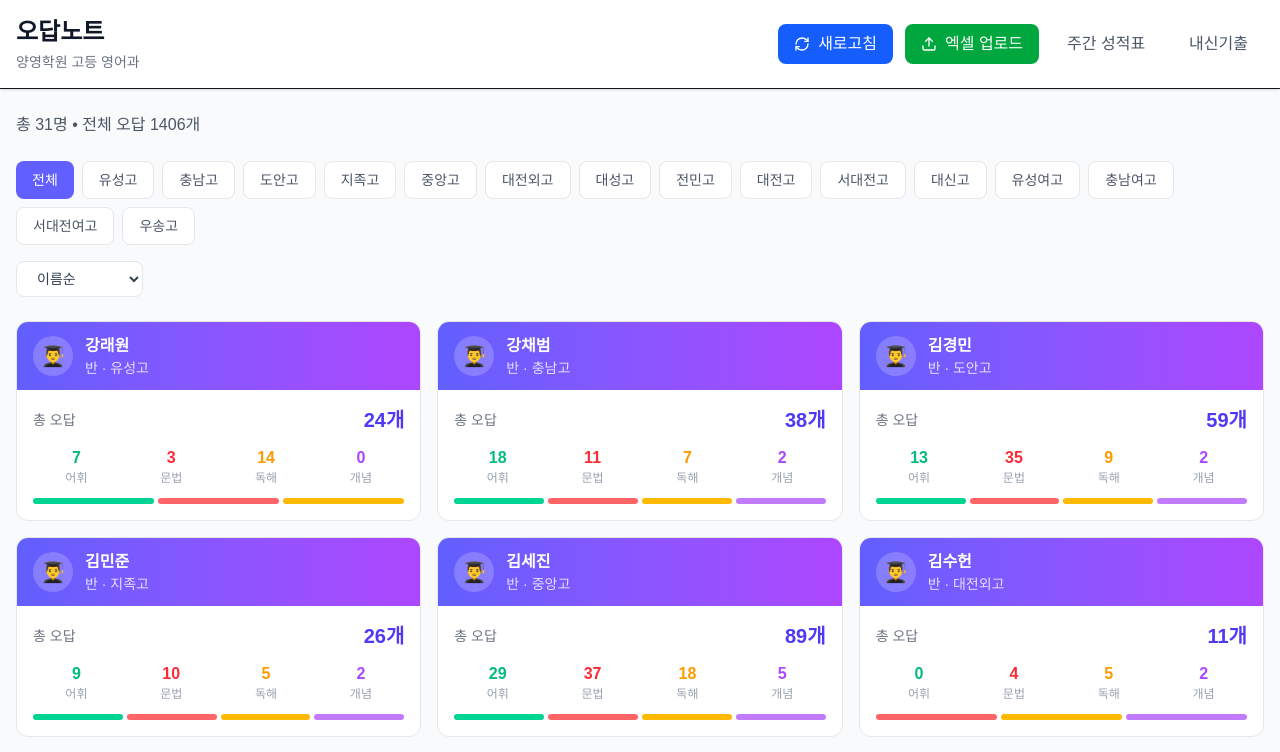
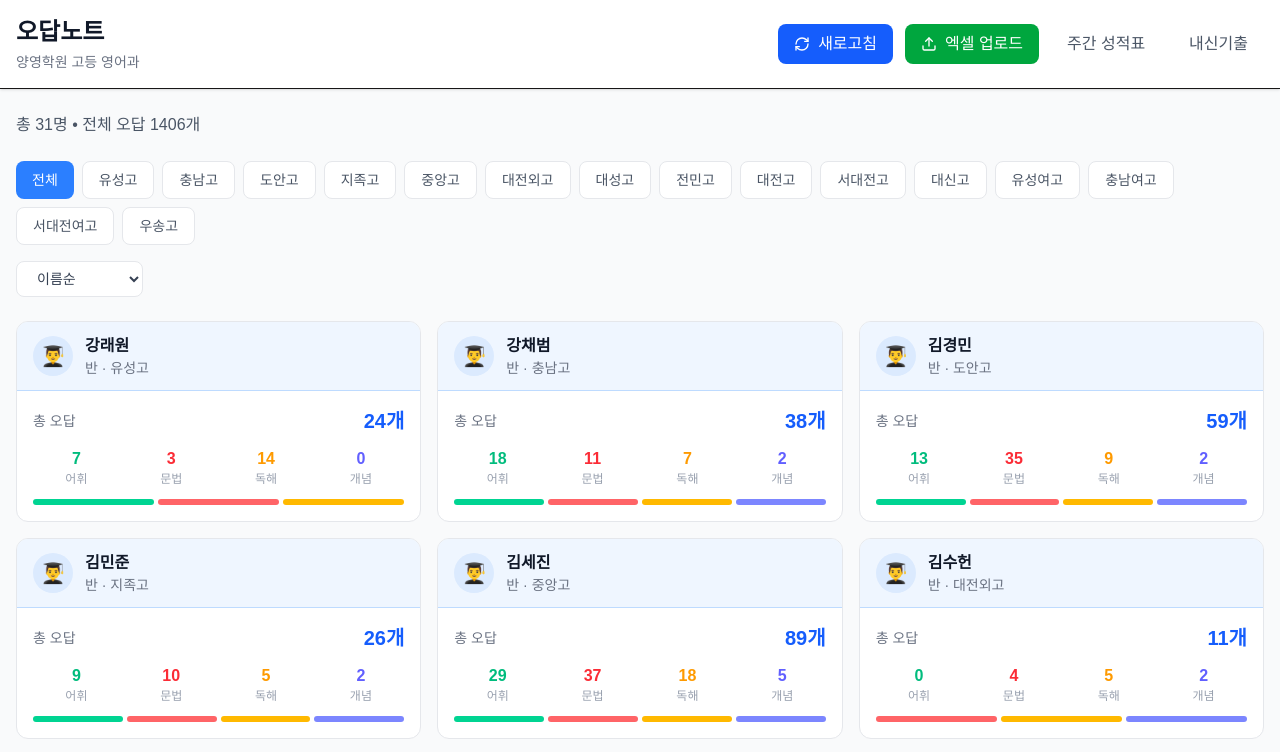
Before and after one commit to xrxrxr1004/report-card, a Next.js app: page /error-notes in a window 1280 px wide. Shown: the top 752 px of the page. Built offline with nearby package versions, Linux system fonts and the light colour scheme.

Commit message:
오답노트 색상 톤 변경 - 내신기출 스타일로 통일

```diff
--- a/app/components/ErrorNotesUI.tsx
+++ b/app/components/ErrorNotesUI.tsx
@@ -37,22 +37,22 @@ export default function ErrorNotesUI({ student }: ErrorNotesUIProps) {
     <div className="min-h-screen bg-gray-50 p-6 pt-20">
       <div className="max-w-5xl mx-auto">
         {/* 학생 카드 헤더 */}
-        <div className="bg-white rounded-2xl shadow-lg overflow-hidden mb-6 border border-gray-200">
-          <div className="bg-gradient-to-r from-indigo-500 to-purple-500 py-4 px-6">
-            <p className="text-white text-center text-lg font-medium">"{student.name} 학생의 오답노트"</p>
+        <div className="bg-white rounded-xl shadow-sm overflow-hidden mb-6 border border-gray-200">
+          <div className="bg-blue-50 border-b border-blue-200 py-4 px-6">
+            <p className="text-blue-800 text-center text-lg font-medium">{student.name} 학생의 오답노트</p>
           </div>
 
           <div className="p-6">
             <div className="flex gap-6">
               <div className="flex-shrink-0">
-                <div className="w-28 h-28 bg-gradient-to-br from-indigo-100 to-purple-100 rounded-full flex items-center justify-center shadow-lg">
+                <div className="w-28 h-28 bg-blue-100 rounded-full flex items-center justify-center">
                   <div className="text-5xl">👨‍🎓</div>
                 </div>
               </div>
 
               <div className="flex-1 grid grid-cols-2 gap-6">
                 <div>
-                  <h3 className="text-indigo-600 font-bold text-sm tracking-wider mb-3">STUDENT INFO</h3>
+                  <h3 className="text-blue-600 font-bold text-sm tracking-wider mb-3">STUDENT INFO</h3>
                   <div className="space-y-2">
                     <div className="flex items-center gap-2">
                       <span className="text-gray-400 text-sm w-16">이름</span>
@@ -68,13 +68,13 @@ export default function ErrorNotesUI({ student }: ErrorNotesUIProps) {
                     </div>
                     <div className="flex items-center gap-2">
                       <span className="text-gray-400 text-sm w-16">총 오답</span>
-                      <span className="text-indigo-600 font-bold">{student.totalErrors}개</span>
+                      <span className="text-blue-600 font-bold">{student.totalErrors}개</span>
                     </div>
                   </div>
                 </div>
 
                 <div>
-                  <h3 className="text-indigo-600 font-bold text-sm tracking-wider mb-3">SCORE OVERVIEW</h3>
+                  <h3 className="text-blue-600 font-bold text-sm tracking-wider mb-3">SCORE OVERVIEW</h3>
                   <div className="space-y-3">
                     {[
                       ['어휘', scores.vocabulary],
@@ -101,8 +101,8 @@ export default function ErrorNotesUI({ student }: ErrorNotesUIProps) {
 
             {/* 통계 카드 */}
             <div className="grid grid-cols-5 gap-3 mt-6">
-              <div className="bg-indigo-50 rounded-xl p-3 text-center">
-                <div className="text-2xl font-bold text-indigo-600">
+              <div className="bg-blue-50 rounded-xl p-3 text-center">
+                <div className="text-2xl font-bold text-blue-600">
                   {Math.round((1 - student.totalErrors / 131) * 100)}%
                 </div>
                 <div className="text-gray-500 text-xs mt-1">전체 득점률</div>
@@ -119,8 +119,8 @@ export default function ErrorNotesUI({ student }: ErrorNotesUIProps) {
                 <div className="text-2xl font-bold text-amber-500">{student.errorsByType['종합독해']}</div>
                 <div className="text-gray-500 text-xs mt-1">독해 오답</div>
               </div>
-              <div className="bg-purple-50 rounded-xl p-3 text-center">
-                <div className="text-2xl font-bold text-purple-500">{student.errorsByType['배경지식(개념)']}</div>
+              <div className="bg-amber-50 rounded-xl p-3 text-center">
+                <div className="text-2xl font-bold text-amber-500">{student.errorsByType['배경지식(개념)']}</div>
                 <div className="text-gray-500 text-xs mt-1">개념 오답</div>
               </div>
             </div>
@@ -131,13 +131,13 @@ export default function ErrorNotesUI({ student }: ErrorNotesUIProps) {
         <div className="bg-white rounded-2xl shadow-lg overflow-hidden border border-gray-200">
           <div className="p-6">
             <div className="flex items-center justify-between mb-4 print:hidden">
-              <h3 className="text-indigo-600 font-bold text-sm tracking-wider">
+              <h3 className="text-blue-600 font-bold text-sm tracking-wider">
                 📝 전체 오답 목록 ({filteredErrors.length}개)
               </h3>
               <div className="flex gap-2 flex-wrap">
                 {['all', ...ERROR_TYPES].map(t => {
                   const style = t === 'all'
-                    ? { btnBg: 'bg-indigo-500', btnHover: 'hover:bg-indigo-600' }
+                    ? { btnBg: 'bg-blue-500', btnHover: 'hover:bg-blue-600' }
                     : TYPE_STYLES[t];
                   return (
                     <button
--- a/app/error-notes/page.tsx
+++ b/app/error-notes/page.tsx
@@ -160,7 +160,7 @@ export default function ErrorNotesPage() {
               onClick={() => setFilter('all')}
               className={`px-4 py-2 rounded-lg text-sm font-medium transition-all ${
                 filter === 'all'
-                  ? 'bg-indigo-500 text-white'
+                  ? 'bg-blue-500 text-white'
                   : 'bg-white text-gray-600 border border-gray-200 hover:bg-gray-50'
               }`}
             >
@@ -172,7 +172,7 @@ export default function ErrorNotesPage() {
                 onClick={() => setFilter(school)}
                 className={`px-4 py-2 rounded-lg text-sm font-medium transition-all ${
                   filter === school
-                    ? 'bg-indigo-500 text-white'
+                    ? 'bg-blue-500 text-white'
                     : 'bg-white text-gray-600 border border-gray-200 hover:bg-gray-50'
                 }`}
               >
@@ -184,7 +184,7 @@ export default function ErrorNotesPage() {
           <select
             value={sortBy}
             onChange={(e) => setSortBy(e.target.value)}
-            className="px-4 py-2 rounded-lg text-sm bg-white text-gray-700 border border-gray-200 focus:ring-2 focus:ring-indigo-500 focus:border-indigo-500"
+            className="px-4 py-2 rounded-lg text-sm bg-white text-gray-700 border border-gray-200 focus:ring-2 focus:ring-blue-500 focus:border-blue-500"
           >
             <option value="name">이름순</option>
             <option value="errors">오답 많은 순</option>
@@ -219,16 +219,16 @@ export default function ErrorNotesPage() {
                 <div
                   key={student.id}
                   onClick={() => setSelectedStudent(student)}
-                  className="bg-white rounded-xl border border-gray-200 overflow-hidden cursor-pointer hover:shadow-lg hover:border-indigo-300 transition-all duration-200"
+                  className="bg-white rounded-xl border border-gray-200 overflow-hidden cursor-pointer hover:shadow-lg hover:border-blue-300 transition-all duration-200"
                 >
-                  <div className="bg-gradient-to-r from-indigo-500 to-purple-500 py-3 px-4">
+                  <div className="bg-blue-50 border-b border-blue-200 py-3 px-4">
                     <div className="flex items-center gap-3">
-                      <div className="w-10 h-10 bg-white/20 rounded-full flex items-center justify-center">
+                      <div className="w-10 h-10 bg-blue-100 rounded-full flex items-center justify-center">
                         <span className="text-xl">👨‍🎓</span>
                       </div>
                       <div>
-                        <h3 className="text-white font-bold">{student.name}</h3>
-                        <p className="text-white/80 text-sm">{student.class}반 · {student.school}</p>
+                        <h3 className="text-gray-900 font-bold">{student.name}</h3>
+                        <p className="text-gray-500 text-sm">{student.class}반 · {student.school}</p>
                       </div>
                     </div>
                   </div>
@@ -236,7 +236,7 @@ export default function ErrorNotesPage() {
                   <div className="p-4">
                     <div className="flex items-center justify-between mb-3">
                       <span className="text-gray-500 text-sm">총 오답</span>
-                      <span className="text-indigo-600 font-bold text-xl">{student.totalErrors}개</span>
+                      <span className="text-blue-600 font-bold text-xl">{student.totalErrors}개</span>
                     </div>
 
                     <div className="grid grid-cols-4 gap-2">
@@ -253,7 +253,7 @@ export default function ErrorNotesPage() {
                         <div className="text-gray-400 text-xs">독해</div>
                       </div>
                       <div className="text-center">
-                        <div className="text-purple-500 font-bold">{conceptErrors}</div>
+                        <div className="text-indigo-500 font-bold">{conceptErrors}</div>
                         <div className="text-gray-400 text-xs">개념</div>
                       </div>
                     </div>
@@ -269,7 +269,7 @@ export default function ErrorNotesPage() {
                         <div className="flex-1 h-1.5 bg-amber-400 rounded-full" />
                       )}
                       {conceptErrors > 0 && (
-                        <div className="flex-1 h-1.5 bg-purple-400 rounded-full" />
+                        <div className="flex-1 h-1.5 bg-indigo-400 rounded-full" />
                       )}
                     </div>
                   </div>
```
